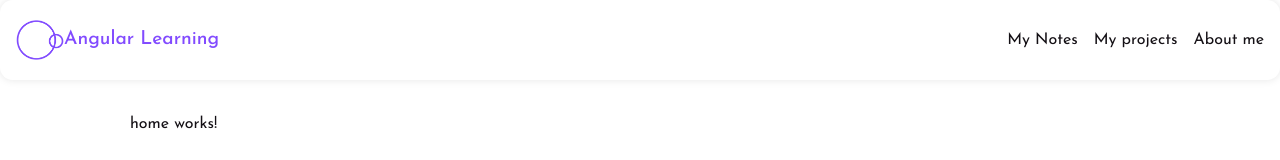
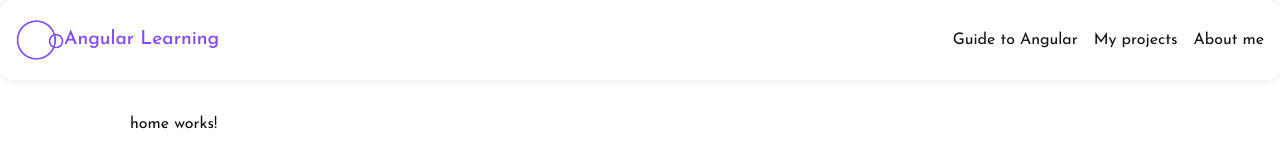
Before and after one commit to code-elias/angular-learning, an Angular app: page / in a window 1280 px wide. Shown: the top 160 px of the page. Built offline with nearby package versions, Linux system fonts and the light colour scheme.

Commit message:
Basic Routing implemented

```diff
--- a/src/app/app.routes.ts
+++ b/src/app/app.routes.ts
@@ -1,8 +1,10 @@
 import { Routes } from '@angular/router'
 import { SandboxComponent } from '@views/sandbox/sandbox.component'
 import { HomeComponent } from '@views/home/home.component'
+import { GuideToAngularComponent } from './views/guide-to-angular/guide-to-angular.component'
 
 export const routes: Routes = [
   { path: '', component: HomeComponent },
-  { path: 'app-sandbox', component: SandboxComponent }
+  { path: 'guide', component: GuideToAngularComponent },
+  { path: 'sandbox', component: SandboxComponent }
 ]
--- a/src/app/shared/header/header-links/header-links.component.html
+++ b/src/app/shared/header/header-links/header-links.component.html
@@ -1,7 +1,15 @@
 <nav>
   <ul class="flex">
-    <li>My Notes</li>
-    <li>My projects</li>
-    <li>About me</li>
+    <li>
+      <a routerLink="/guide" routerLinkActive="active" ariaCurrentWhenActive="page">
+        Guide to Angular
+      </a>
+    </li>
+    <li>
+      <a routerLink="/sandbox">My projects</a>
+    </li>
+    <li>
+      <a routerLink="">About me</a>
+    </li>
   </ul>
 </nav>
--- a/src/app/shared/header/header-links/header-links.component.scss
+++ b/src/app/shared/header/header-links/header-links.component.scss
@@ -7,4 +7,10 @@ ul {
 li {
   list-style: none;
   list-style-type: none;
+  cursor: pointer;
+
+  & a {
+    color: inherit;
+    text-decoration: inherit;
+  }
 }
```
Also changed, not shown: src/app/shared/header/header-links/header-links.component.ts (+4 -5 lines).
